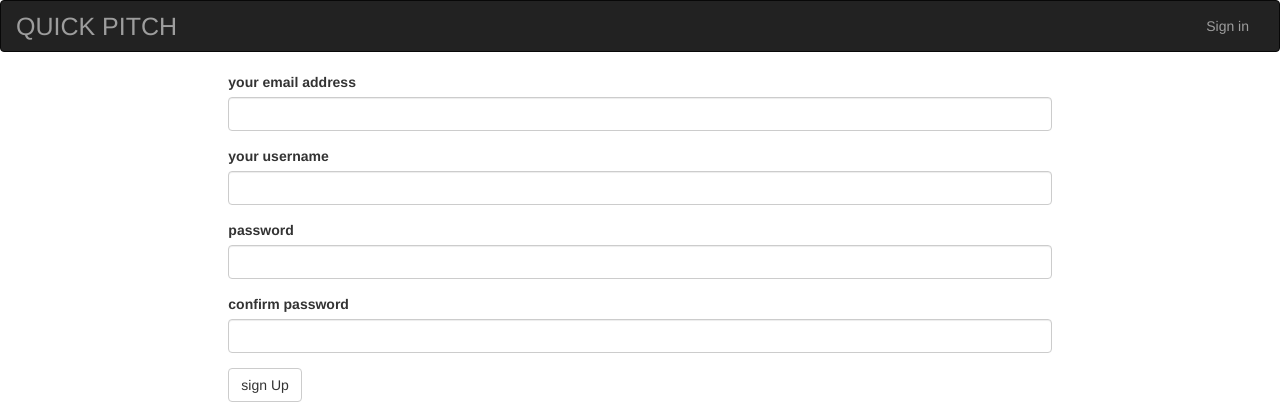
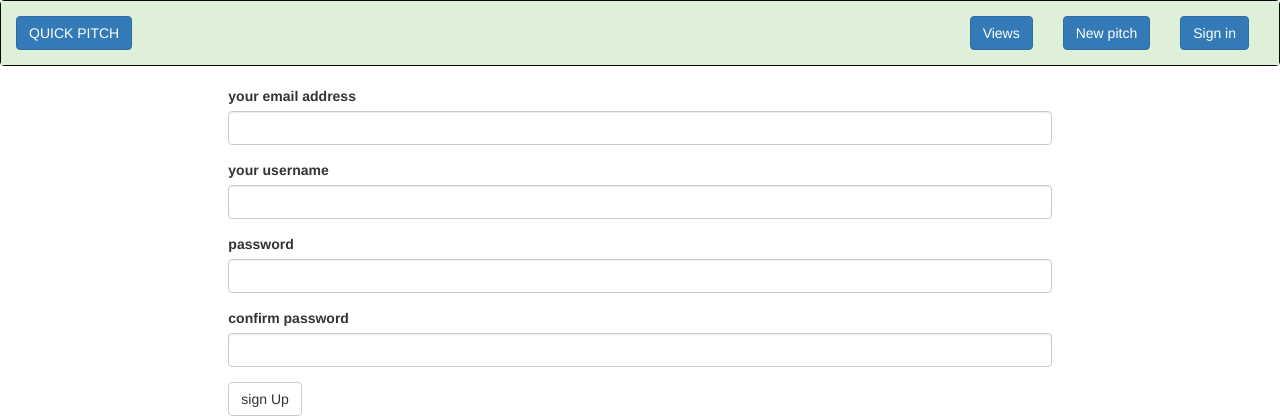
Before and after one commit to 54adana/pitch, a Flask app: page /authenticate/register in a window 1280 px wide. Shown: the top 420 px of the page. Run offline with Flask 2, Linux system fonts and the light colour scheme; some libraries are stand-ins or nearby versions.

Commit message:
add pitch

```diff
--- a/app/templates/navbar.html
+++ b/app/templates/navbar.html
@@ -1,5 +1,6 @@
+<link rel="stylesheet" href="../static/css/styles.css">
 <div class="navbar navbar-inverse" role="navigation">
-    <div class="container-fluid">
+    <div class="container-fluid bg-success">
       <div class="navbar-header">
         <button type="button" class="navbar-toggle" data-toggle = "collapse" data-target = ".navbar-collapse">
           <span class="sr-only">Toggle navigation</span>
@@ -7,18 +8,22 @@
                       <span class="icon-bar"></span>
                       <span class="icon-bar"></span>
                     </button>
-              <a class="navbar-brand" href="/" style=" font-size:25px"> QUICK PITCH</a>
+              <a class="navbar-brand" href="/" style=" font-size:25px"><div class="btn btn-primary">QUICK PITCH</div> </a>
 
       </div>
         <div class="navbar-collapse collapse">
               <ul class="nav navbar-nav navbar-right">
+                  <li><a href="{{url_for('main.view')}}"><div class="btn btn-primary">Views</div></a></li>
+                  <li><a href="{{url_for('main.new_pitch')}}"><div class="btn btn-primary">New pitch</div></a></li>
+
+
                  {% if current_user.is_authenticated %}
 
                      <li><a href="/">{{current_user.username.capitalize()}}</a></li>
-                     <li><a href="{{url_for('auth.logout')}}">Sign out</a></li>
+                     <li><a href="{{url_for('auth.logout')}}"><div class="btn btn-primary">Sign out</div></a></li>
 
                  {%else%}
-                     <li><a href="{{url_for('auth.login')}}">Sign in</a></li>
+                     <li><a href="{{url_for('auth.login')}}"><div class="btn btn-primary">Sign in</div></a></li>
 
                  {%endif%}
               </ul>
```
